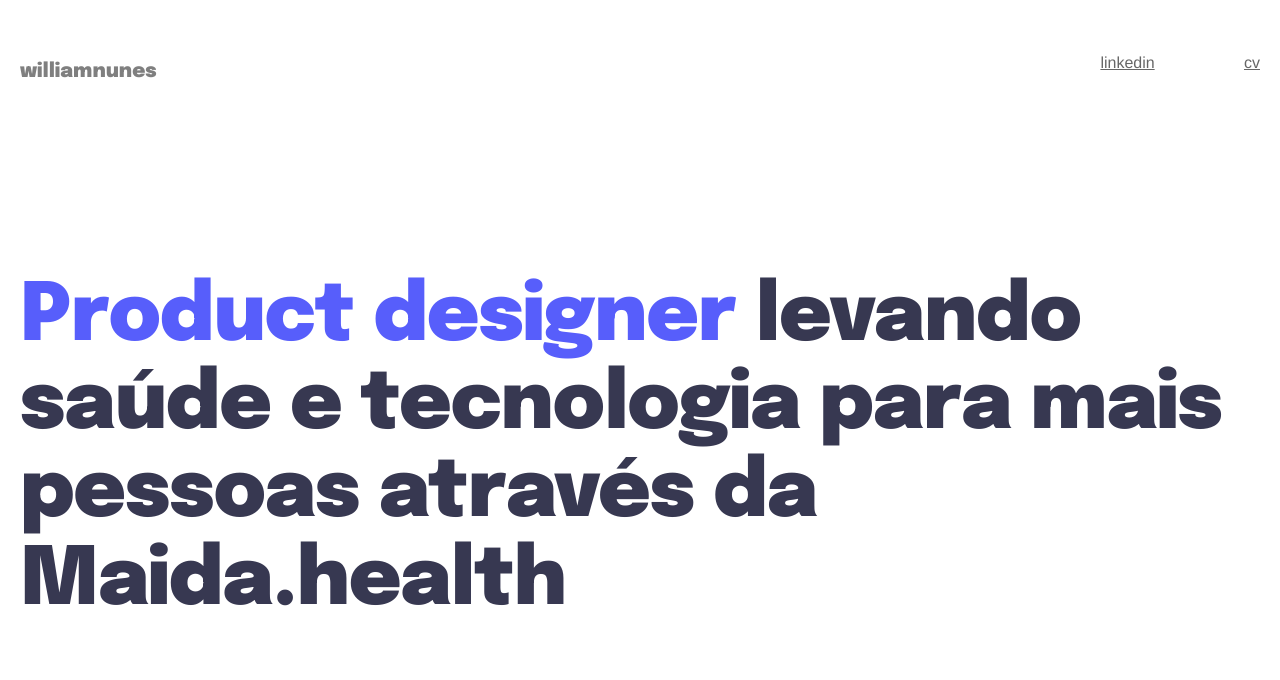
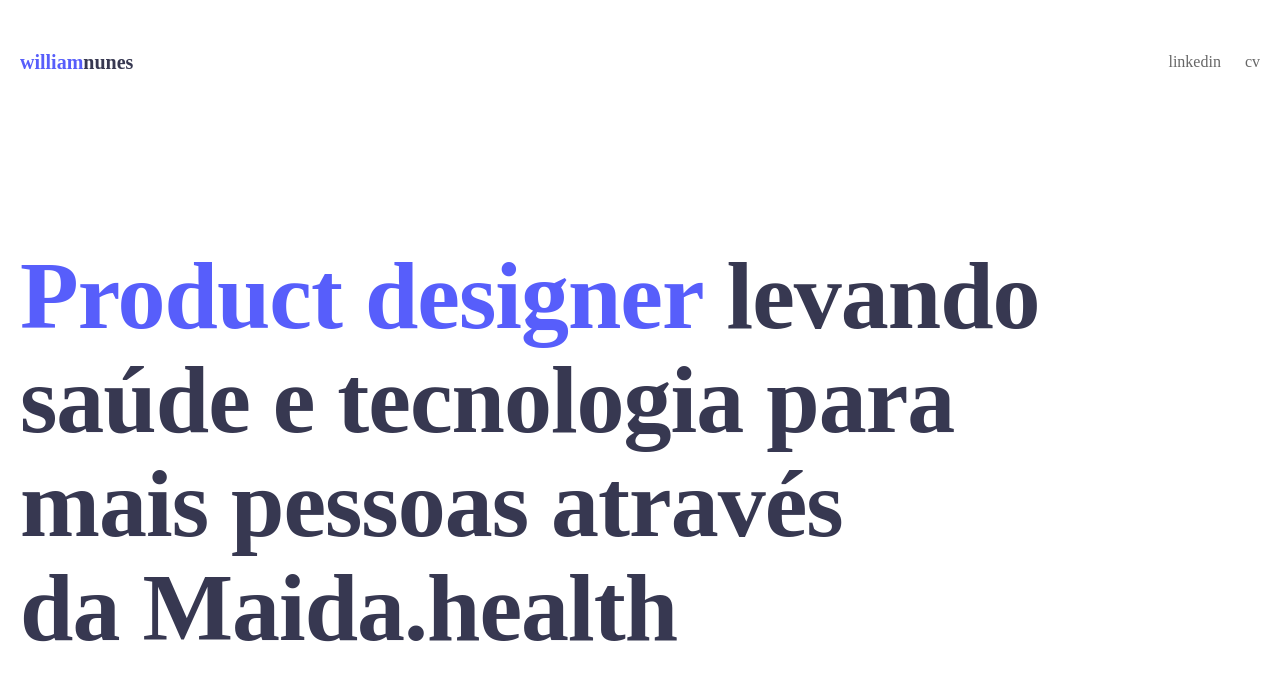
Before and after one commit to willnns/personal-website, a plain HTML site: page index.html in a window 1280 px wide. Drawn offline with Linux system fonts and the light colour scheme.

Commit message:
upade
new flies

```diff
--- a/index.html
+++ b/index.html
@@ -9,9 +9,9 @@
 	<meta name="robots" content="index, follow">
     <link rel="shortcut icon" type="image/png" href="favicon.png">
 
-	<link rel="stylesheet" type="text/css" href="./css/bootstrap.min.css?9787">
-	<link rel="stylesheet" type="text/css" href="style.css?1842">
-	<link rel="stylesheet" type="text/css" href="./css/animate.min.css?2547">
+	<link rel="stylesheet" type="text/css" href="./css/bootstrap.min.css?9375">
+	<link rel="stylesheet" type="text/css" href="style.css?5642">
+	<link rel="stylesheet" type="text/css" href="./css/animate.min.css?1417">
 	<link rel="stylesheet" type="text/css" href="./css/all.min.css">
 
     <title>Home</title>
@@ -40,15 +40,12 @@
 	<div class="container bloc-lg bloc-md-lg">
 		<div class="row animated fadeInDown" data-appear-anim-style="fadeInDown">
 			<div class="col-md-6 col-lg-10">
-				<h5 class="mg-md">
-					williamnunes
+				<h5 class="mg-clear">
+					<span class="h5-blue">william</span>nunes
 				</h5>
 			</div>
-			<div class="col-md-6 col-lg-1">
-				<a href="index.html" class="a-btn a-block text-lg-end">linkedin</a>
-			</div>
-			<div class="col-md-6 col-lg-1">
-				<a class="a-btn a-block text-lg-end">cv</a>
+			<div class="col-md-6 col-lg-2">
+				<a class="a-btn text-lg-end float-lg-end">cv</a><a href="https://www.linkedin.com/in/willnunes/" class="a-btn text-lg-end float-lg-end" target="_blank">linkedin</a>
 			</div>
 		</div>
 	</div>
@@ -56,18 +53,29 @@
 <!-- bloc-1 END -->
 
 <!-- bloc-0 -->
-<div class="bloc l-bloc " id="bloc-0">
+<div class="bloc l-bloc" id="bloc-0">
 	<div class="container bloc-lg bloc-no-padding-lg">
 		<div class="row">
 			<div class="col none">
-				<h1 class="none mg-clear animated fadeIn animSpeedLazy" data-appear-anim-style="fadeIn">
-					<span class="h1-blue">Product designer</span>&nbsp;levando saúde e tecnologia para mais pessoas através da Maida.health
+				<h1 class="none mg-clear animated fadeIn animSpeedLazy " data-appear-anim-style="fadeIn">
+					<span class="h1-blue">Product designer</span>&nbsp;levando saúde e tecnologia para<br>mais pessoas através<br>da Maida.health
 				</h1>
 			</div>
 		</div>
 	</div>
 </div>
 <!-- bloc-0 END -->
+
+<!-- bloc-2 -->
+<div class="bloc l-bloc" id="bloc-2">
+	<div class="container bloc-lg bloc-no-padding-lg">
+		<div class="row">
+			<div class="col">
+			</div>
+		</div>
+	</div>
+</div>
+<!-- bloc-2 END -->
 
 <!-- ScrollToTop Button -->
 <a class="bloc-button btn btn-d scrollToTop" onclick="scrollToTarget('1',this)"><svg xmlns="http://www.w3.org/2000/svg" width="22" height="22" viewBox="0 0 32 32"><path class="scroll-to-top-btn-icon" d="M30,22.656l-14-13-14,13"/></svg></a>
@@ -80,8 +88,8 @@
 
 
 <!-- Additional JS -->
-<script src="./js/bootstrap.bundle.min.js?3687"></script>
-<script src="./js/blocs.min.js?4429"></script>
+<script src="./js/bootstrap.bundle.min.js?8592"></script>
+<script src="./js/blocs.min.js?9202"></script>
 <script src="./js/lazysizes.min.js" defer></script><!-- Additional JS END -->
 
 
--- a/style.css
+++ b/style.css
@@ -141,14 +141,6 @@ button{
 	outline: none!important;
 }
 
-.a-block{
-	width:100%;
-	text-align:left;
-	display: inline-block;
-}
-.text-center .a-block{
-	text-align:center;
-}
 
 /* = Icons
 -------------------------------------------------------------- */
@@ -220,26 +212,41 @@ h1,h2,h3,h4,h5,h6,p,label,.btn,a{
 	max-width:1320px;
 }
 h1{
-	font-family:"Epilogue";
-	font-weight:900;
-	font-size:80px;
-	line-height:88px;
+	font-family:"Manrope";
+	font-weight:700;
+	font-size:96px;
 	color:#373851!important;
 	position:relative;
 	letter-spacing:-1px;
 	padding-top:120px;
 	padding-bottom:120px;
+	line-height:104px;
 }
 .h1-blue{
 	color:#575EFB!important;
-	font-family:"Epilogue";
-	font-weight:900;
+	font-family:"Manrope";
+	font-weight:700;
+	text-decoration:none;
 }
 h5{
-	font-family:"Epilogue";
+	font-family:"Manrope";
+	font-weight:600;
+	color:#373851!important;
 }
 .team-card{
 	min-height:350px;
+}
+.h5-blue{
+	text-decoration:none;
+	color:#575EFB!important;
+	font-family:"Manrope";
+	font-weight:700;
+}
+a{
+	font-family:"Manrope";
+	font-weight:normal;
+	text-decoration:none;
+	padding-left:24px;
 }
 
 /* = Colour
```
Also changed, not shown: interna-maida.html (+5 -5 lines), 1 other file.
